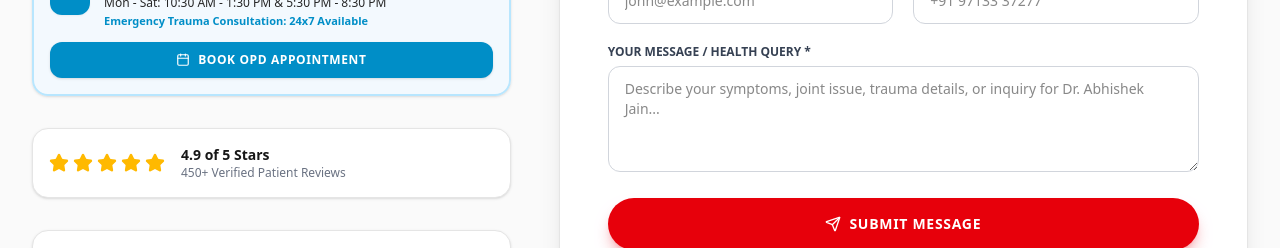
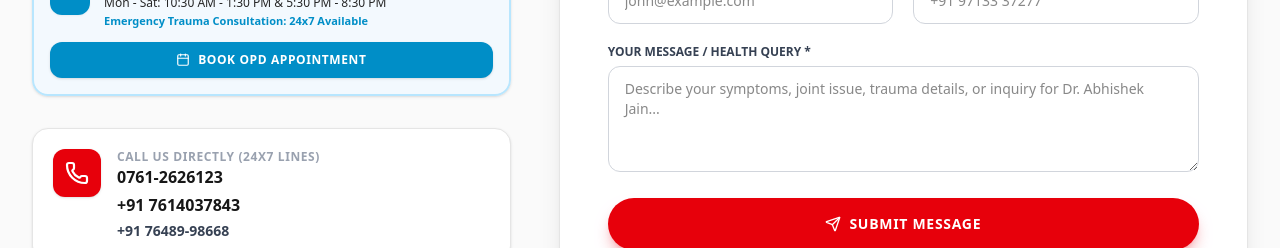
Before and after one commit to Sanatjaiswal/sparkbuild, a Next.js app: page /contact in a window 1280 px wide. Shown: the part 820-1068 px from the top of the page. Built offline with nearby package versions, Linux system fonts and the light colour scheme.

Commit message:
refactor(contact): remove 4.9 of 5 stars review rating card

```diff
--- a/src/app/contact/page.tsx
+++ b/src/app/contact/page.tsx
@@ -2,7 +2,7 @@
 
 import React, { useState } from "react";
 import Image from "next/image";
-import { Phone, Mail, MapPin, Send, CheckCircle2, Star, Calendar } from "lucide-react";
+import { Phone, Mail, MapPin, Send, CheckCircle2, Calendar } from "lucide-react";
 import { WhatsappIcon } from "@/components/ui/SocialIcons";
 import TopBar from "@/components/layout/TopBar";
 import Navbar from "@/components/layout/Navbar";
@@ -116,19 +116,6 @@ export default function ContactPage() {
                   <Calendar className="w-3.5 h-3.5" />
                   <span>Book OPD Appointment</span>
                 </button>
-              </div>
-
-              {/* Rating Card */}
-              <div className="p-4 rounded-2xl bg-white border border-neutral-200 shadow-sm flex items-center gap-4">
-                <div className="flex items-center gap-1">
-                  {[...Array(5)].map((_, i) => (
-                    <Star key={i} className="w-5 h-5 fill-amber-400 text-amber-400" />
-                  ))}
-                </div>
-                <div>
-                  <h4 className="text-sm font-bold text-neutral-900">4.9 of 5 Stars</h4>
-                  <p className="text-xs text-gray-500">450+ Verified Patient Reviews</p>
-                </div>
               </div>
 
               {/* Contact Cards */}
```
